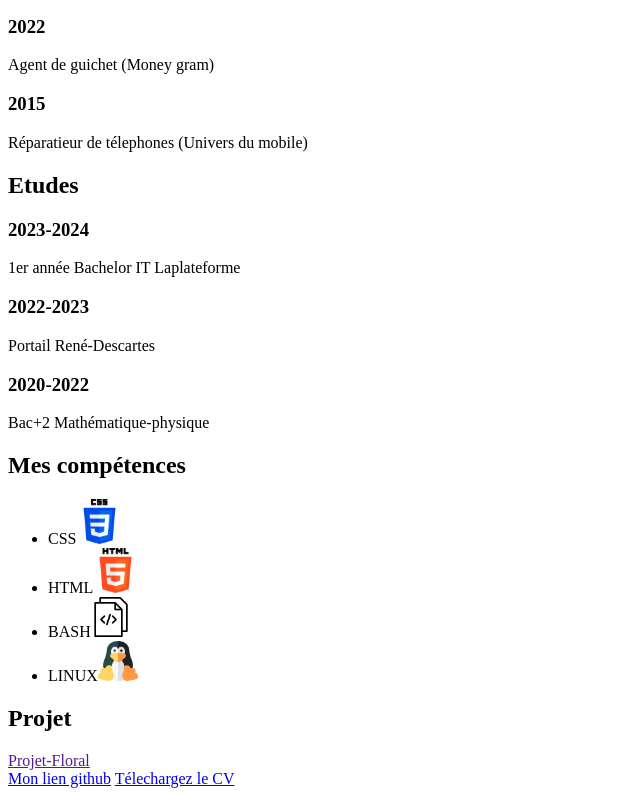
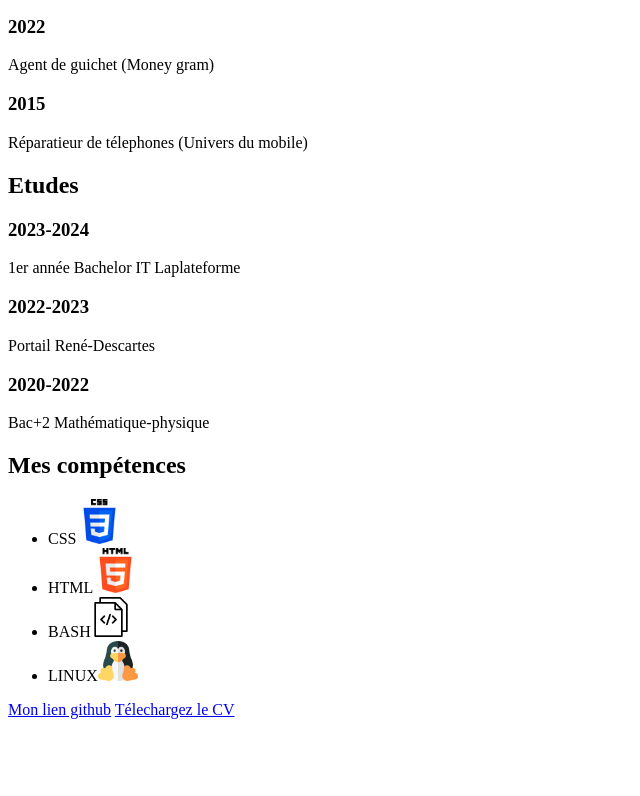
Before and after one commit to abedelmouamine-benahmed/mon-cv, a plain HTML site: page index.html in a window 1280 px wide. Shown: the part 486-1282 px from the top of the page, without its empty margins (0-640 px from the left). After the commit the page ends 1213 px from the top, so only its background shows below. Drawn offline with Linux system fonts and the light colour scheme; files whose address does not match are found by name.

Commit message:
Update index.html

```diff
--- a/index.html
+++ b/index.html
@@ -41,11 +41,7 @@
                             <li>LINUX<img src="images/linux.png" alt="logo pinguin linux" height="40" width="40"></li>
                         </ul>
             </section>
-           <section>
-                <h2>Projet</h2>
-                    <a href="">Projet-Floral</a>
 
-           </section>
         </main>
     <footer><!--pied de page, géneralement Mentions Légales, formulaire ...-->
         <a href= "https://github.com/abedelmouamine-benahmed/">Mon lien github</a><!--<a> est une balise, href est son attribut pour l'hyperlien-->
```
